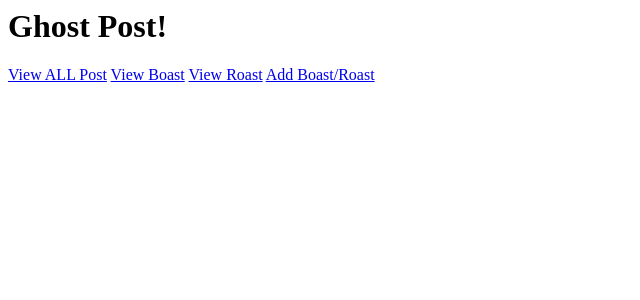
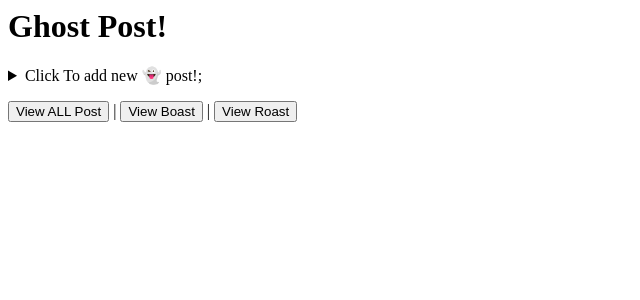
Before and after one commit to cbw29512/ghostpost, a Django app: page / in a window 1280 px wide. Shown: the top 300 px of the page, without its empty margins (0-640 px from the left). Run offline with Django 3.2, Linux system fonts and the light colour scheme; data that the repository does not hold is empty.

Commit message:
working as intended

```diff
--- a/ghostpostapp/templates/boast.html
+++ /dev/null
@@ -1,3 +0,0 @@
-{%for boast in data%}
-{{boast}}
-{% endfor %}
--- a/ghostpostapp/templates/generic_form.html
+++ /dev/null
@@ -1,5 +0,0 @@
-<form action='' method='post'>
-    {% csrf_token %}
-    {{form.as_p}}
-    <input type='submit' value='Add Post'>
-</form>
--- a/ghostpostapp/templates/index.html
+++ b/ghostpostapp/templates/index.html
@@ -1,10 +1,19 @@
 <h1>Ghost Post!</h1>
-<a href = {%url 'home'%}>View ALL Post</button></a>
-<a href = {%url 'boast'%}>View Boast</button></a>
-<a href = {%url 'roast'%}>View Roast</button></a>
-<a href = {%url 'form'%}>Add Boast/Roast</button></a>
+<details>
+<summary>Click To add new &#128123; post!;</summary>
+<form action='' method='post'>
+    {% csrf_token %}
+    {{form.as_p}}
+    <input type='submit' value='Add Post'>
+</form>
+</details>
+<p>
+<a href = {%url 'home'%}><button>View ALL Post</button></a> |
+<a href = {%url 'boast'%}><button>View Boast</button></a> |
+<a href = {%url 'roast'%}><button>View Roast</button></a>
+</p>
 
 {% for post in data %}
-    <li><a href = {% url 'post_details' id=post.id %}>{{ post }} {{ post.date }} {{ post.body }}</a></li>
-    {{ post.results }} -- Like(s)!
+    <li><a href = {% url 'post_details' id=post.id %}>{{ post }}</a> <br> {{ post.date }} <br> {{ post.body }}</li>
+    {{ post.results }} -- Like(s)!<br>
 {% endfor %}
--- a/ghostpostapp/templates/roast.html
+++ /dev/null
@@ -1,3 +0,0 @@
-{%for roast in data%}
-{{roast}}
-{% endfor %}
--- a/ghostpostapp/urls.py
+++ b/ghostpostapp/urls.py
@@ -6,7 +6,6 @@ urlpatterns = [
     path('like/<int:post_id>/', views.like_view),
     path('dislike/<int:post_id>/', views.dislike_view),
     path('post_details/<int:id>', views.post_details, name='post_details'),
-    path('form/', views.add_post, name='form'),
     path('boast/', views.boast_views, name='boast'),
     path('roast/', views.roast_views, name='roast')
 ]
--- a/ghostpostapp/views.py
+++ b/ghostpostapp/views.py
@@ -6,7 +6,12 @@ from ghostpostapp.forms import AddPost
 
 def index(request):
     data = PostItem.objects.order_by('date')
-    return render(request, 'index.html', {'data':data})
+    form = AddPost()
+    if request.method == 'POST':
+        form = AddPost(request.POST)
+        form.save()
+        return HttpResponseRedirect(reverse('home'))
+    return render(request, 'index.html', {'form': form, 'data':data})
 
 
 def like_view(request, post_id):
@@ -29,16 +34,6 @@ def post_details(request, id):
     return render(request, html, {'post': post})
 
 
-def add_post(request):
-    html = 'generic_form.html'
-    form = AddPost()
-    if request.method == 'POST':
-        form = AddPost(request.POST)
-        form.save()
-        return HttpResponseRedirect(reverse('home'))
-    return render(request, html, {'form':form})
-
-
 def boast_views(request):
     data = PostItem.objects.filter(boast_or_roast=True)
     return render(request, 'index.html', {'data': data})
```
